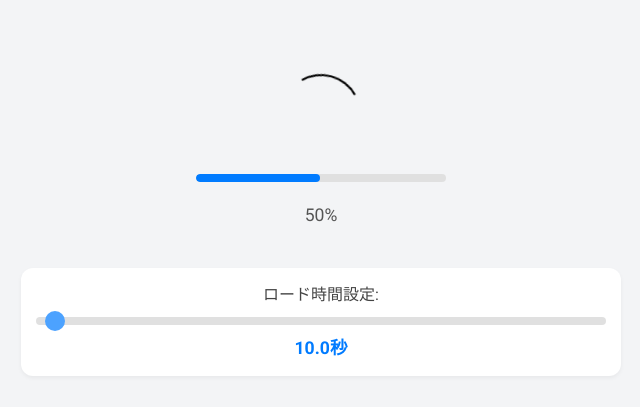
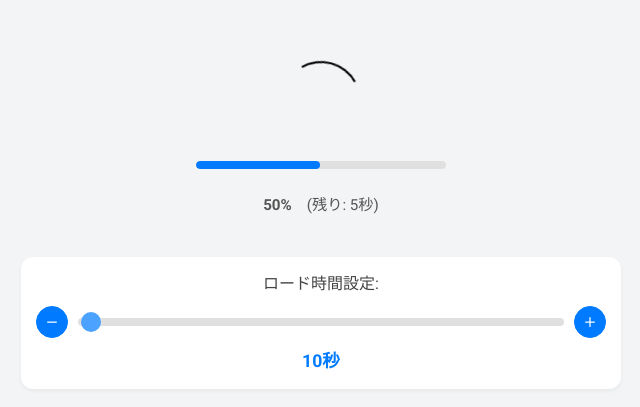
Before and after one commit to nden14800/Loading-Test, a plain HTML site: page index.html in a window 1280 px wide. Shown: the part 175-582 px from the top of the page, without its empty margins (319-959 px from the left). Drawn offline with nearby package versions, Linux system fonts and the light colour scheme.

Commit message:
Update index.html

```diff
--- a/index.html
+++ b/index.html
@@ -68,12 +68,12 @@
 
         /* プログレスバーのコンテナ */
         .progress-bar-container {
-            width: 250px; /* プログレスバーの固定幅は維持 */
+            width: 250px; /* プログレスバーの固定幅 */
             height: 8px;
             background-color: #e0e0e0; /* ライトモードのバーの背景色 */
             border-radius: 4px;
             overflow: hidden;
-            position: relative;
+            position: relative; /* 子要素の絶対配置の基準 */
         }
 
         /* ダークモード時のプログレスバーの背景色 */
@@ -92,17 +92,34 @@
             transition: width 0.1s linear; /* スムーズなアニメーション */
         }
 
-        /* プログレスパーセンテージのテキスト */
-        .progress-text {
-            font-size: 1.1rem;
+        /* プログレス情報テキストのコンテナ（パーセンテージと残り時間） */
+        .progress-text-container {
+            display: flex;
+            justify-content: center; /* コンテンツ全体を中央に配置 */
+            align-items: center;
+            gap: 15px; /* パーセンテージと残り時間の間隔 */
+            margin-top: 5px; /* プログレスバーとの間隔 */
+            font-size: 0.95rem;
             color: #555; /* ライトモードのテキスト色 */
+            width: 250px; /* プログレスバーと同じ幅に設定 */
         }
 
-        /* ダークモード時のプログレスパーセンテージのテキスト色 */
+        /* ダークモード時のテキスト色 */
         @media (prefers-color-scheme: dark) {
-            .progress-text {
+            .progress-text-container {
                 color: #ccc;
             }
+        }
+
+        /* プログレスパーセンテージのテキスト */
+        .progress-percent-text {
+            font-weight: bold;
+            /* text-align は flex item では効かないので、justify-content で調整 */
+        }
+
+        /* 残り時間のテキスト */
+        .remaining-time-text {
+            white-space: nowrap; /* テキストが改行されないようにする */
         }
 
         /* 時間設定バーのコンテナ */
@@ -140,8 +157,16 @@
             }
         }
 
+        /* スライダーとボタンのフレックスコンテナ */
+        .slider-with-buttons {
+            display: flex;
+            align-items: center;
+            gap: 10px; /* ボタンとスライダーの間隔 */
+            width: 100%; /* 親要素の幅いっぱいに広げる */
+        }
+
         .duration-slider {
-            width: 100%; /* ここを100%にして親要素の幅に合わせる */
+            flex-grow: 1; /* スライダーが利用可能なスペースを埋める */
             -webkit-appearance: none; /* デフォルトの外観を無効にする */
             appearance: none;
             height: 8px;
@@ -195,6 +220,48 @@
             font-size: 1.1rem;
             font-weight: bold;
             color: #007bff;
+        }
+
+        /* +/- ボタンのスタイル */
+        .duration-button {
+            display: flex;
+            justify-content: center;
+            align-items: center;
+            width: 32px; /* 固定幅/高さ */
+            height: 32px;
+            border-radius: 50%; /* 円形 */
+            border: 1px solid #007bff;
+            background-color: #007bff;
+            color: white;
+            cursor: pointer;
+            transition: background-color 0.2s, border-color 0.2s, transform 0.1s;
+            flex-shrink: 0; /* フレックスコンテナ内で縮まないように */
+        }
+
+        .duration-button svg {
+            width: 20px;
+            height: 20px;
+        }
+
+        .duration-button:hover {
+            background-color: #0056b3;
+            border-color: #0056b3;
+            transform: translateY(-1px);
+        }
+
+        .duration-button:active {
+            transform: translateY(0);
+        }
+        /* ダークモード時のボタン */
+        @media (prefers-color-scheme: dark) {
+            .duration-button {
+                background-color: #1a73e8; /* ダークモード用 */
+                border-color: #1a73e8;
+            }
+            .duration-button:hover {
+                background-color: #0e64c2;
+                border-color: #0e64c2;
+            }
         }
 
 
@@ -251,13 +318,29 @@
         <div class="progress-bar-container">
             <div id="progressBarFill" class="progress-bar-fill"></div>
         </div>
-        <div id="progressText" class="progress-text">0%</div>
+        <!-- プログレスバーの真ん中らへんと右側に残り時間を表示するコンテナ -->
+        <div class="progress-text-container">
+            <span id="progressText" class="progress-percent-text">0%</span>
+            <span id="remainingTimeText" class="remaining-time-text">(残り: 0秒)</span>
+        </div>
 
         <!-- ロード時間設定バー -->
         <div class="duration-control-container">
             <label for="durationSlider" class="duration-label">ロード時間設定:</label>
-            <input type="range" id="durationSlider" min="0.5" max="600" step="0.1" value="10" class="duration-slider">
-            <span id="durationValue" class="duration-value">10.0秒</span>
+            <div class="slider-with-buttons">
+                <button id="minusButton" class="duration-button">
+                    <svg xmlns="http://www.w3.org/2000/svg" width="16" height="16" fill="currentColor" class="bi bi-dash" viewBox="0 0 16 16">
+                        <path d="M4 8a.5.5 0 0 1 .5-.5h7a.5.5 0 0 1 0 1h-7A.5.5 0 0 1 4 8"/>
+                    </svg>
+                </button>
+                <input type="range" id="durationSlider" min="0.1" max="1800" step="1" value="10" class="duration-slider">
+                <button id="plusButton" class="duration-button">
+                    <svg xmlns="http://www.w3.org/2000/svg" width="16" height="16" fill="currentColor" class="bi bi-plus" viewBox="0 0 16 16">
+                        <path d="M8 4a.5.5 0 0 1 .5.5v3h3a.5.5 0 0 1 0 1h-3v3a.5.5 0 0 1-1 0v-3h-3a.5.5 0 0 1 0-1h3v-3A.5.5 0 0 1 8 4"/>
+                    </svg>
+                </button>
+            </div>
+            <span id="durationValue" class="duration-value">10秒</span>
         </div>
     </div>
 
@@ -273,23 +356,31 @@
         const loadedContent = document.getElementById('loadedContent');
         const spinner = document.getElementById('spinner');
         const progressBarFill = document.getElementById('progressBarFill');
-        const progressText = document.getElementById('progressText');
+        const progressText = document.getElementById('progressText'); // パーセンテージ表示用
+        const remainingTimeText = document.getElementById('remainingTimeText'); // 残り時間表示用
         const resetButton = document.getElementById('resetButton');
         const durationSlider = document.getElementById('durationSlider');
         const durationValueSpan = document.getElementById('durationValue');
+        const plusButton = document.getElementById('plusButton');
+        const minusButton = document.getElementById('minusButton');
+
+        const INITIAL_LOAD_DURATION_SECONDS = 10; // 初期ロード時間 (秒)
 
         let loadingInterval; // setIntervalのIDを保持
-        let currentLoadingDuration = parseFloat(durationSlider.value) * 1000; // 現在のロード時間 (ミリ秒)
+        let currentLoadingDuration = INITIAL_LOAD_DURATION_SECONDS * 1000; // 現在のロード時間 (ミリ秒)
 
         /**
-         * 秒数を読みやすい形式にフォーマットする関数 (例: 60.5秒 -> 1分0.5秒)
+         * 秒数を読みやすい形式にフォーマットする関数 (例: 60秒 -> 1分0秒)
+         * 小数点は使用せず、整数秒で表示します。
          */
-        function formatDuration(seconds) {
-            if (seconds < 60) {
-                return `${seconds.toFixed(1)}秒`;
+        function formatSecondsToHMS(seconds) {
+            if (seconds < 0) seconds = 0;
+            const s = Math.floor(seconds); // 秒数を整数にする
+            if (s < 60) {
+                return `${s}秒`;
             } else {
-                const minutes = Math.floor(seconds / 60);
-                const remainingSeconds = (seconds % 60).toFixed(1);
+                const minutes = Math.floor(s / 60);
+                const remainingSeconds = s % 60;
                 return `${minutes}分${remainingSeconds}秒`;
             }
         }
@@ -318,9 +409,10 @@
             loadingScreen.style.display = 'flex';
             loadedContent.style.display = 'none';
 
-            // プログレスバーをリセット
+            // プログレスバーとテキストをリセット
             progressBarFill.style.width = '0%';
             progressText.textContent = '0%';
+            remainingTimeText.textContent = '(残り: ' + formatSecondsToHMS(currentLoadingDuration / 1000) + ')'; // 初期残り時間を設定
 
             // ローダーの色を更新
             setLoaderColor();
@@ -333,15 +425,20 @@
                 const elapsedTime = Date.now() - startTime;
                 let progress = (elapsedTime / currentLoadingDuration) * 100;
 
+                // 残り時間の計算 (秒単位)
+                let remainingTimeSeconds = (currentLoadingDuration - elapsedTime) / 1000;
+
                 if (progress >= 100) {
                     progress = 100; // 100%を超えないようにする
+                    remainingTimeSeconds = 0; // 残り時間を0にする
                     clearInterval(loadingInterval); // インターバルをクリア
                     loadingScreen.style.display = 'none'; // ロード画面を非表示
                     loadedContent.style.display = 'flex'; // 完了画面を表示
                 }
 
                 progressBarFill.style.width = `${progress}%`;
-                progressText.textContent = `${Math.floor(progress)}%`;
+                progressText.textContent = `${Math.floor(progress)}%`; // 小数点なし
+                remainingTimeText.textContent = `(残り: ${formatSecondsToHMS(remainingTimeSeconds)})`;
 
             }, updateInterval);
         }
@@ -350,6 +447,10 @@
          * リセットボタンがクリックされた時の処理
          */
         resetButton.addEventListener('click', () => {
+            // ロード時間を初期設定に戻す
+            durationSlider.value = INITIAL_LOAD_DURATION_SECONDS;
+            currentLoadingDuration = INITIAL_LOAD_DURATION_SECONDS * 1000;
+            durationValueSpan.textContent = formatSecondsToHMS(INITIAL_LOAD_DURATION_SECONDS);
             startLoading(); // 再度ローディングを開始
         });
 
@@ -358,24 +459,42 @@
          */
         durationSlider.addEventListener('input', () => {
             currentLoadingDuration = parseFloat(durationSlider.value) * 1000;
-            durationValueSpan.textContent = formatDuration(parseFloat(durationSlider.value));
+            durationValueSpan.textContent = formatSecondsToHMS(parseFloat(durationSlider.value));
             // スライダー変更時に即座にローディングをリセット・再開
             startLoading();
         });
 
-        // 初期ロード時間表示
-        durationValueSpan.textContent = formatDuration(parseFloat(durationSlider.value));
-
-        // テーマ変更を監視するリスナーを設定
-        window.matchMedia('(prefers-color-scheme: dark)').addEventListener('change', event => {
-            // テーマが変更された場合、ローダーの色を再設定
-            if (loadingScreen.style.display !== 'none') { // ローディング中の場合のみ更新
-                setLoaderColor();
-            }
+        /**
+         * プラスボタンがクリックされた時の処理
+         */
+        plusButton.addEventListener('click', () => {
+            let newValue = parseFloat(durationSlider.value) + 1;
+            // スライダーの最大値を超えないように制限
+            durationSlider.value = Math.min(parseFloat(durationSlider.max), newValue);
+            // スライダーのinputイベントを手動で発行し、UIとローディングを更新
+            durationSlider.dispatchEvent(new Event('input'));
         });
 
+        /**
+         * マイナスボタンがクリックされた時の処理
+         */
+        minusButton.addEventListener('click', () => {
+            let newValue = parseFloat(durationSlider.value) - 1;
+            // スライダーの最小値（0.1）を下回らないように制限
+            durationSlider.value = Math.max(parseFloat(durationSlider.min), newValue);
+            // スライダーのinputイベントを手動で発行し、UIとローディングを更新
+            durationSlider.dispatchEvent(new Event('input'));
+        });
+
+
         // ページが完全にロードされたらローディングを開始
-        window.onload = startLoading;
+        window.onload = () => {
+            // 初期ロード時間設定を適用し、ローディングを開始
+            durationSlider.value = INITIAL_LOAD_DURATION_SECONDS;
+            currentLoadingDuration = INITIAL_LOAD_DURATION_SECONDS * 1000;
+            durationValueSpan.textContent = formatSecondsToHMS(INITIAL_LOAD_DURATION_SECONDS);
+            startLoading();
+        };
 
     </script>
 </body>
```
